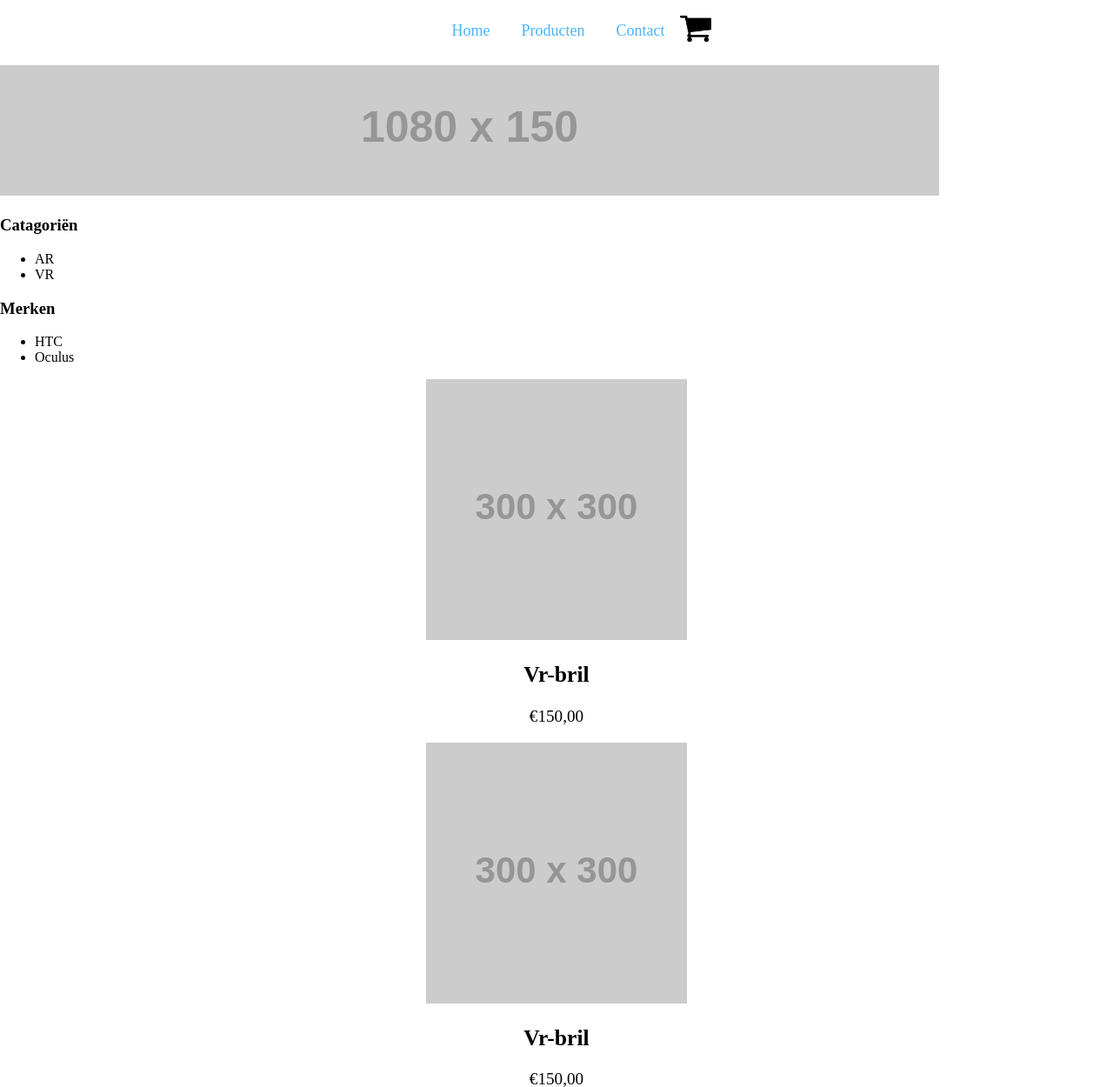
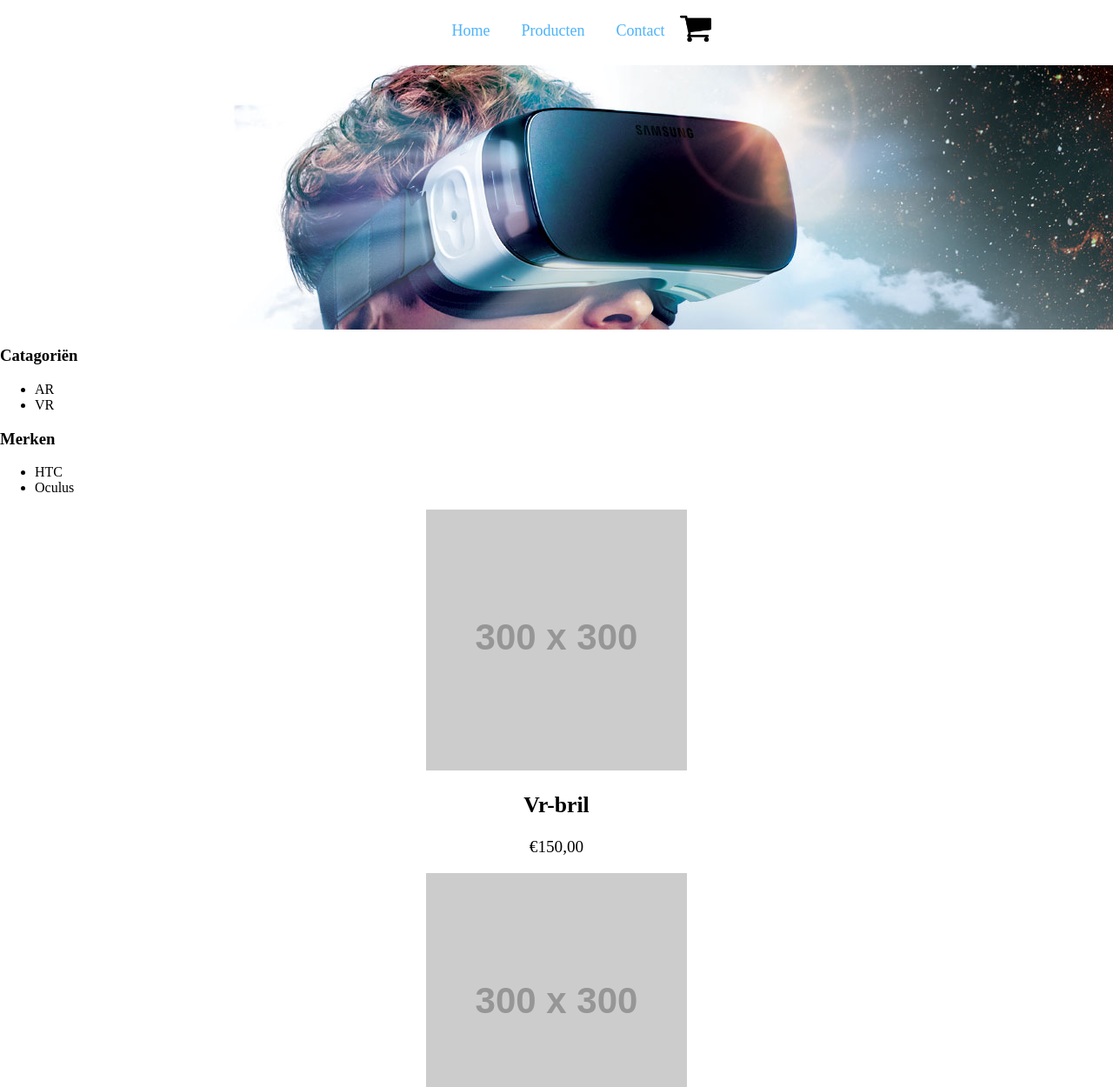
Before and after one commit to mainshooter/webshop, a PHP site: page / in a window 1280 px wide. Shown: the top 1250 px of the page at 87% size. Run offline with PHP 8.4, Linux system fonts and the light colour scheme; grey boxes labelled with a size stand in for pictures from a placeholder-image service; some libraries are stand-ins or nearby versions.

Commit message:
Header picture added

```diff
--- a/index.php
+++ b/index.php
@@ -26,8 +26,8 @@
           </div>
         </nav>
 
-        <div class="col-12" style="padding: 0;">
-          <img class="image_header col-12" src="http://placehold.it/1080x150"/>
+        <div class="col-12 image_header">
+          <img class="col-12" src="file/site/header.jpg"/>
         </div>
 
         <content>
--- a/style/style.css
+++ b/style/style.css
@@ -7,6 +7,13 @@ body, html {
 }
 .image_header {
   padding: 0;
+  height: 19em;
+  overflow: hidden;
+}
+.image_header img {
+  padding: 0;
+  position: relative;
+  top: -10em;
 }
 
 #nav {
```
Also changed, not shown: file/site/header.jpg (added).
